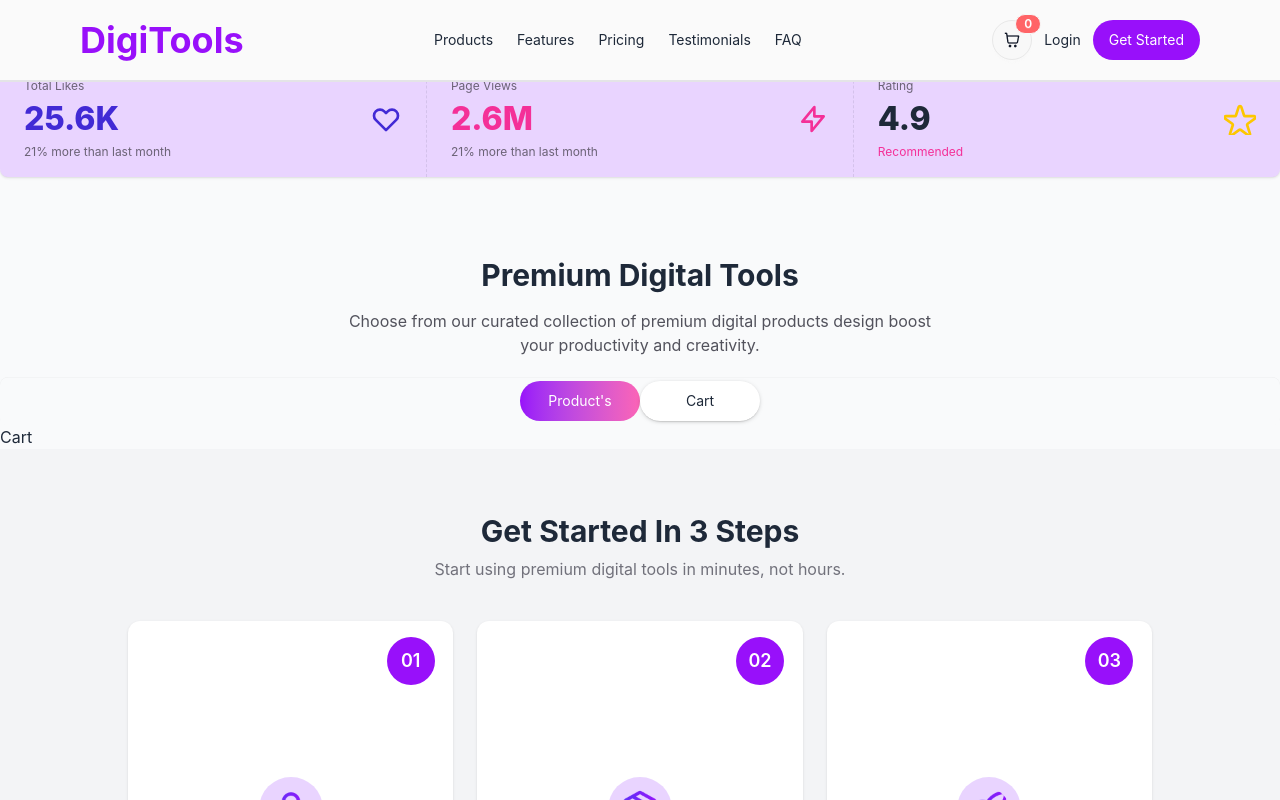
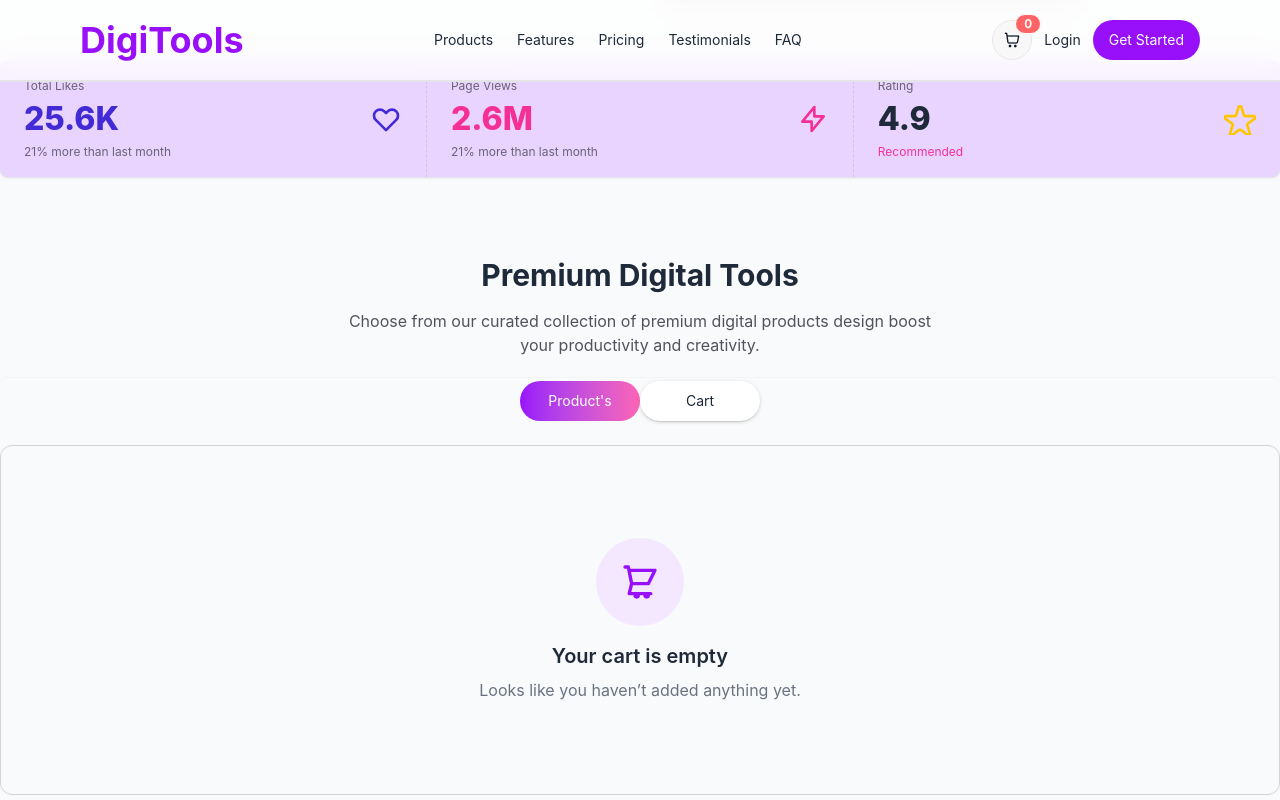
Before and after one commit to Galibmehboob/Digi-Tools, a React (Vite) app: page / in a window 1280 px wide. Both pictures are taken after a click on the radio button "Cart". Shown: the part 645-1445 px from the top of the page. Built offline with nearby package versions, Linux system fonts and the light colour scheme.

Commit message:
cart created

```diff
--- a/src/App.jsx
+++ b/src/App.jsx
@@ -21,7 +21,7 @@ const productProm = getProduct()
 function App() {
   const [activeTab, setActiveTab] = useState("product")
   const [carts, setCarts] = useState([])
-  console.log(carts);
+  // console.log(carts);
 
 
   // console.log(activeTab);
@@ -38,7 +38,7 @@ function App() {
         <input onClick={() => setActiveTab("cart")} type="radio" name="my_tabs_1" className="tab w-30 rounded-full" aria-label="Cart" />
       </div>
       {activeTab === "product" && <Products productProm={productProm} carts={carts} setCarts={setCarts}></Products>}
-      {activeTab === "cart" && <Carts carts={carts}></Carts>}
+      {activeTab === "cart" && <Carts carts={carts} setCarts={setCarts}></Carts>}
       <Steps></Steps>
       <Pricing></Pricing>
       <CTA></CTA>
--- a/src/Component/Carts.jsx
+++ b/src/Component/Carts.jsx
@@ -1,12 +1,88 @@
 
 
-const Carts = ({ carts }) => {
-    console.log(carts);
+const Carts = ({ carts, setCarts }) => {
+    const totalPrice = carts.reduce((sum, item) => sum + item.price, 0)
+    const handlePay = () => {
+        setCarts([])
+    }
 
     return (
-        <div>
-            Cart
+        <div className="mb-5">
+            <div className="border border-zinc-300 w-7xl px-5 py-3 m-5 mx-auto rounded-xl">
+
+                {
+                    carts.length === 0 ?
+                        <div className="flex flex-col items-center justify-center py-20 text-center">
+
+
+                            <div className="bg-purple-100 p-6 rounded-full mb-4">
+                                <svg
+                                    xmlns="http://www.w3.org/2000/svg"
+                                    fill="none"
+                                    viewBox="0 0 24 24"
+                                    stroke="currentColor"
+                                    className="w-10 h-10 text-purple-600"
+                                >
+                                    <path
+                                        strokeLinecap="round"
+                                        strokeLinejoin="round"
+                                        strokeWidth="2"
+                                        d="M3 3h2l.4 2M7 13h10l4-8H5.4M7 13l-1.5 6h13M7 13L5.4 5M10 21a1 1 0 100-2 1 1 0 000 2zm6 0a1 1 0 100-2 1 1 0 000 2z"
+                                    />
+                                </svg>
+                            </div>
+
+
+                            <h2 className="text-xl font-semibold text-gray-800">
+                                Your cart is empty
+                            </h2>
+                            <p className="text-gray-500 mt-2">
+                                Looks like you haven’t added anything yet.
+                            </p>
+
+                        </div> :
+                        <>
+                            <div className="mt-5">
+                                {
+                                    carts.map(items => <div key={items.id} className="flex justify-between  rounded-2xl shadow transition duration-300 hover:-translate-y-0.5 hover:shadow-xl border border-zinc-200 mb-4 px-10 py-3 w-6xl mx-auto bg-zinc-100">
+
+                                        <div className="flex gap-2">
+                                            <div className="border border-zinc-300 rounded-full p-5  bg-purple-100">
+                                                <img src={items.icon} alt={items.name} className="w-5 h-5" />
+                                            </div>
+                                            <div>
+                                                <h2 className="font-semibold text-xl">{items.name}</h2>
+                                                <p className="text-gray-500 text-lg mt-2">
+                                                    <span className="font-semibold text-md text-black">
+                                                        ${items.price}
+                                                    </span>
+                                                    /{items.period}
+                                                </p>
+                                            </div>
+                                        </div>
+                                        <button className="text-red-500">Remove</button>
+
+                                    </div>)
+                                }
+
+
+                            </div>
+                            <div className="flex justify-between  rounded-2xl shadow border border-zinc-200 mb-4 px-10 py-3 w-6xl mx-auto bg-purple-200">
+                                <h1 className="text-2xl font-bold">Total</h1>
+                                <p className="text-2xl font-bold">
+                                    ${totalPrice.toFixed(2)}
+                                </p>
+                            </div>
+                        </>
+                }
+
+
+
+
+            </div>
+            <button onClick={handlePay} className="btn bg-purple-600 text-white w-7xl flex mx-auto rounded-full shadow transition duration-300 hover:translate-y-0.5 hover:bg-blue-800 hover:shadow-xl  ">Proceed to Checkout</button>
         </div>
+
     );
 };
 
--- a/src/Component/Navbar.jsx
+++ b/src/Component/Navbar.jsx
@@ -1,6 +1,6 @@
 const Navbar = () => {
     return (
-        <header className="  border-b-2 bg-zinc-50 border-zinc-200 sticky top-0 z-10">
+        <header className="  border-b-2 backdrop-blur-md bg-white/70 border-zinc-200 sticky top-0 z-10">
             <div className="flex justify-between items-center px-10 py-5 mx-10">
                 <h1 className="text-4xl font-bold text-purple-600">DigiTools</h1>
 
```
